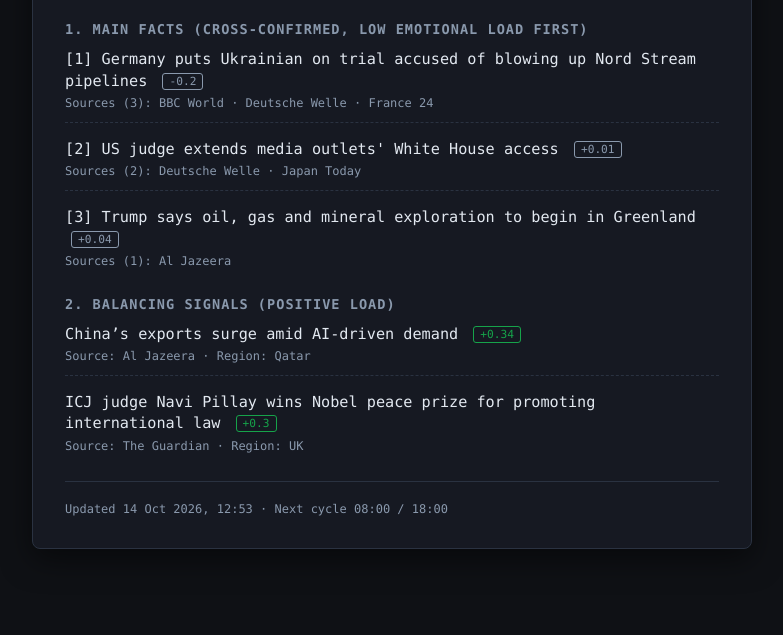
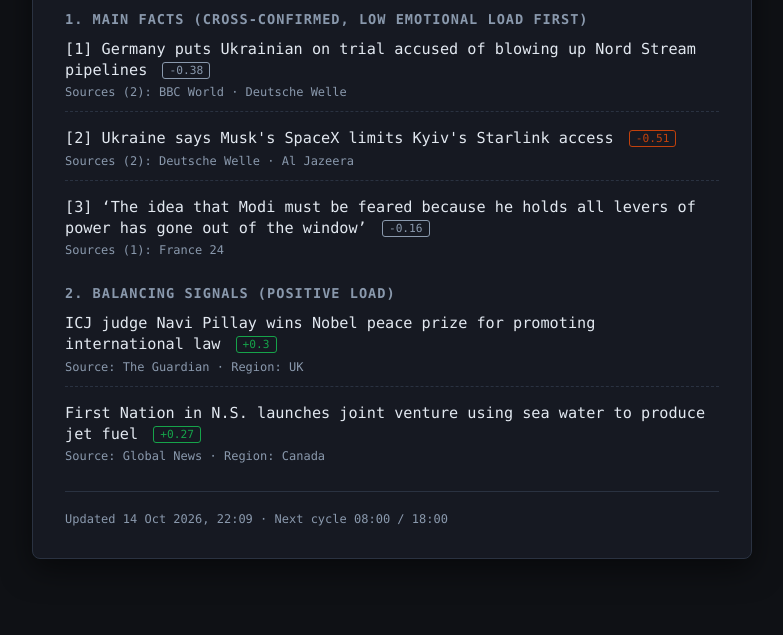
Before and after one commit to mbitc/hype-feed-10c, a website: page docs/index.html in a window 1280 px wide. Shown: the part 165-800 px from the top of the page, without its empty margins (248-1031 px from the left). Drawn offline with Linux system fonts and the light colour scheme.

Commit message:
cycle: 2026-10-14T19:09:58Z

```diff
--- a/docs/index.html
+++ b/docs/index.html
@@ -47,7 +47,7 @@
   <div class="container">
     <header>
       <h1>☕ HYPE FEED 10C</h1>
-      <div class="pulse-badge active">Pulse: -0.19 · Peak: -0.69 (ACTIVE)</div>
+      <div class="pulse-badge elevated">Pulse: -0.25 · Peak: -0.73 (ELEVATED)</div>
     </header>
     <section>
       <h2>1. Main facts (cross-confirmed, low emotional load first)</h2>
@@ -55,35 +55,28 @@
         <div class="feed-item">
           <a href="https://www.bbc.co.uk/news/articles/cw99zpmnxzmjo?at_medium=RSS&amp;at_campaign=rss" target="_blank" rel="noopener noreferrer" class="feed-title">
             [1] Germany puts Ukrainian on trial accused of blowing up Nord Stream pipelines
-            <span class="load-tag neu">-0.2</span>
+            <span class="load-tag neu">-0.38</span>
           </a>
-          <div class="feed-meta">Sources (3): BBC World · Deutsche Welle · France 24</div>
+          <div class="feed-meta">Sources (2): BBC World · Deutsche Welle</div>
         </div>
         <div class="feed-item">
-          <a href="https://www.dw.com/en/us-judge-extends-media-outlets-white-house-access/a-79656346?maca=en-rss-en-all-1573-rdf" target="_blank" rel="noopener noreferrer" class="feed-title">
-            [2] US judge extends media outlets&#39; White House access
-            <span class="load-tag neu">+0.01</span>
+          <a href="https://www.dw.com/en/ukraine-says-musk-s-spacex-limits-kyiv-s-starlink-access/a-79658015?maca=en-rss-en-all-1573-rdf" target="_blank" rel="noopener noreferrer" class="feed-title">
+            [2] Ukraine says Musk&#39;s SpaceX limits Kyiv&#39;s Starlink access
+            <span class="load-tag neg">-0.51</span>
           </a>
-          <div class="feed-meta">Sources (2): Deutsche Welle · Japan Today</div>
+          <div class="feed-meta">Sources (2): Deutsche Welle · Al Jazeera</div>
         </div>
         <div class="feed-item">
-          <a href="https://www.aljazeera.com/news/2026/10/14/trump-says-oil-gas-and-mineral-exploration-to-begin-in-greenland?traffic_source=rss" target="_blank" rel="noopener noreferrer" class="feed-title">
-            [3] Trump says oil, gas and mineral exploration to begin in Greenland
-            <span class="load-tag neu">+0.04</span>
+          <a href="https://www.france24.com/en/the-idea-that-modi-must-be-feared-because-he-holds-all-levers-of-power-has-gone-out-of-the-window" target="_blank" rel="noopener noreferrer" class="feed-title">
+            [3] ‘The idea that Modi must be feared because he holds all levers of power has gone out of the window’
+            <span class="load-tag neu">-0.16</span>
           </a>
-          <div class="feed-meta">Sources (1): Al Jazeera</div>
+          <div class="feed-meta">Sources (1): France 24</div>
         </div>
     </section>
     <section>
       <h2>2. Balancing signals (positive load)</h2>
 
-        <div class="feed-item">
-          <a href="https://www.aljazeera.com/economy/2026/10/14/chinas-exports-sugrge?traffic_source=rss" target="_blank" rel="noopener noreferrer" class="feed-title">
-            China’s exports surge amid AI-driven demand
-            <span class="load-tag pos">+0.34</span>
-          </a>
-          <div class="feed-meta">Source: Al Jazeera · Region: Qatar</div>
-        </div>
         <div class="feed-item">
           <a href="https://www.theguardian.com/world/2026/oct/09/navanethem-navi-pillay-wins-nobel-peace-prize" target="_blank" rel="noopener noreferrer" class="feed-title">
             ICJ judge Navi Pillay wins Nobel peace prize for promoting international law
@@ -91,9 +84,16 @@
           </a>
           <div class="feed-meta">Source: The Guardian · Region: UK</div>
         </div>
+        <div class="feed-item">
+          <a href="https://globalnews.ca/news/12102446/eskasoni-sea-water-jet-fuel/" target="_blank" rel="noopener noreferrer" class="feed-title">
+            First Nation in N.S. launches joint venture using sea water to produce jet fuel
+            <span class="load-tag pos">+0.27</span>
+          </a>
+          <div class="feed-meta">Source: Global News · Region: Canada</div>
+        </div>
     </section>
     <footer>
-      <div class="footer-note">Updated 14 Oct 2026, 12:53 · Next cycle 08:00 / 18:00</div>
+      <div class="footer-note">Updated 14 Oct 2026, 22:09 · Next cycle 08:00 / 18:00</div>
     </footer>
   </div>
 </body>
```
Also changed, not shown: cache/classifier-cache.json, 1 other file.
